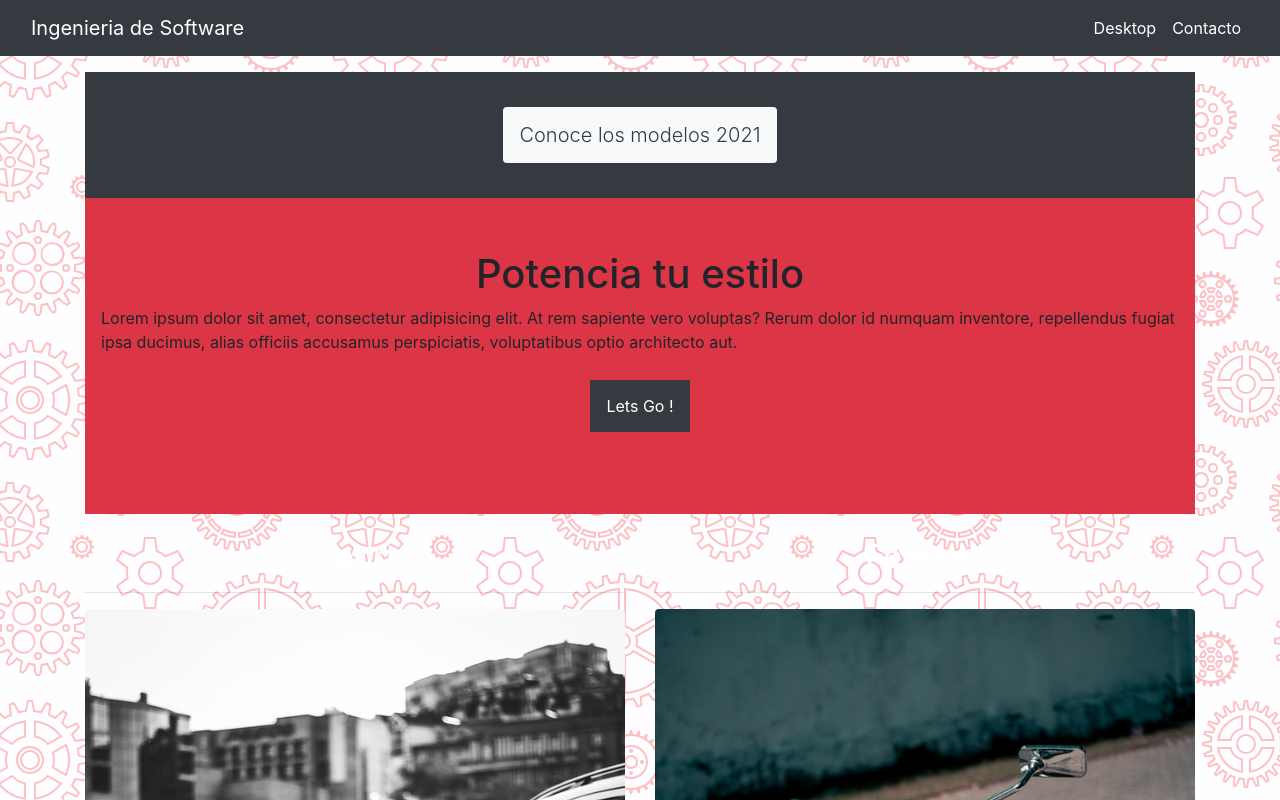
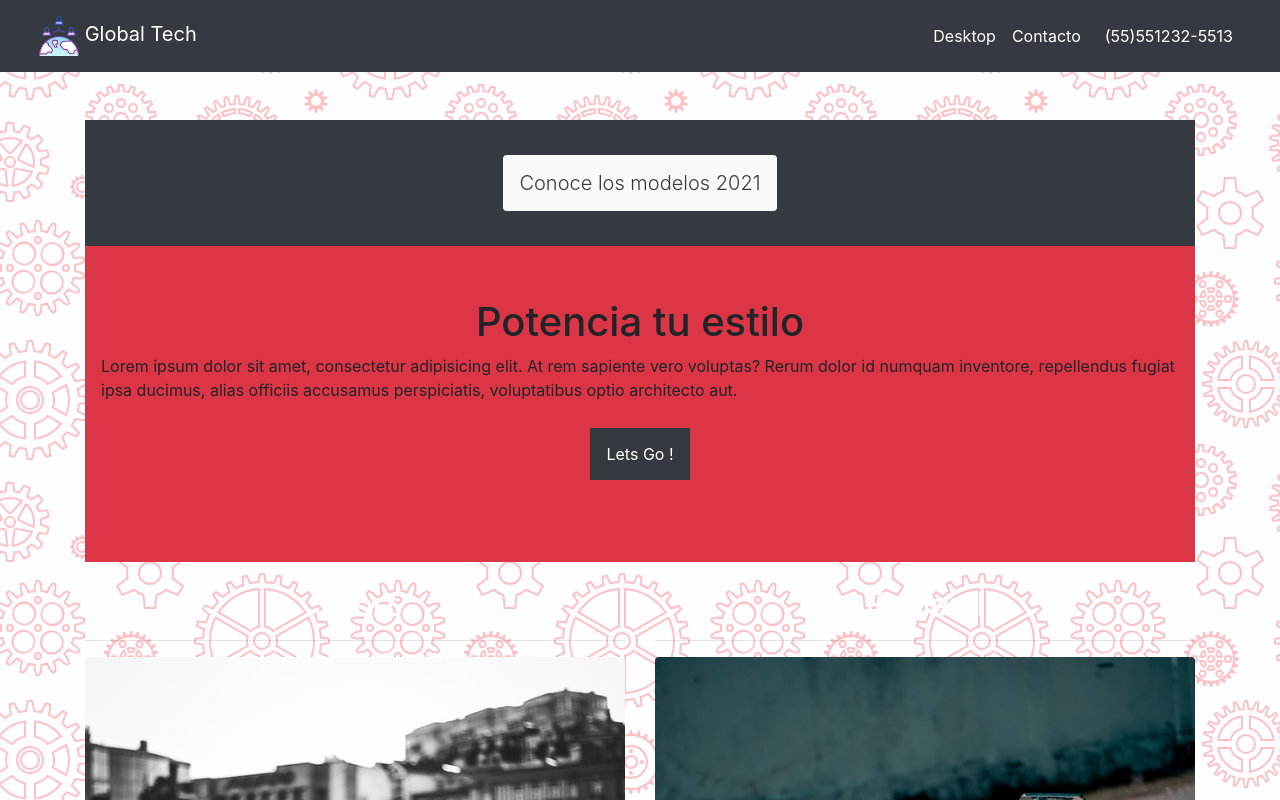
Before and after one commit to Alejandro-Morales-Dev/Bootstrap, a plain HTML site: page src/index.html in a window 1280 px wide. Shown: the top 800 px of the page. Drawn offline with nearby package versions, Linux system fonts and the light colour scheme.

Commit message:
Agregar logo nav, custom nav

```diff
--- a/src/index.html
+++ b/src/index.html
@@ -10,9 +10,20 @@
   </head>
   <body class="">
     <!--nav-->
-    <div class="container-fluid bg-dark">
+    <!--sticky-top-->
+    <div class="container-fluid bg-dark sticky-top">
       <nav class="navbar navbar-expand-md navbar navbar-dark bg-dark">
-        <a class="navbar-brand" href="#">Ingenieria de Software</a>
+        <!--icon-->
+        <a class="navbar-brand p-2" href="#">
+          <img
+            src="assets/img/icon.svg"
+            width="40"
+            height="40"
+            alt=""
+            loading="lazy"
+          />
+          Global Tech</a
+        >
         <button
           class="navbar-toggler"
           type="button"
@@ -36,12 +47,16 @@
               <a class="nav-link" href="#">Contacto</a>
             </li>
           </ul>
+          <!--contact-->
+          <nav class="navbar navbar-light">
+            <span class="navbar-text text-white"> (55)551232-5513 </span>
+          </nav>
         </div>
       </nav>
     </div>
 
     <!--navegación-->
-    <div class="container pt-3">
+    <div class="container pt-5">
       <div class="container bg-dark py-5 text-center">
         <a href="contact.html" class="bg-light p-3 rounded lead text-dark"
           >Conoce los modelos 2021</a
```
Also changed, not shown: src/assets/img/icon.svg (added).
